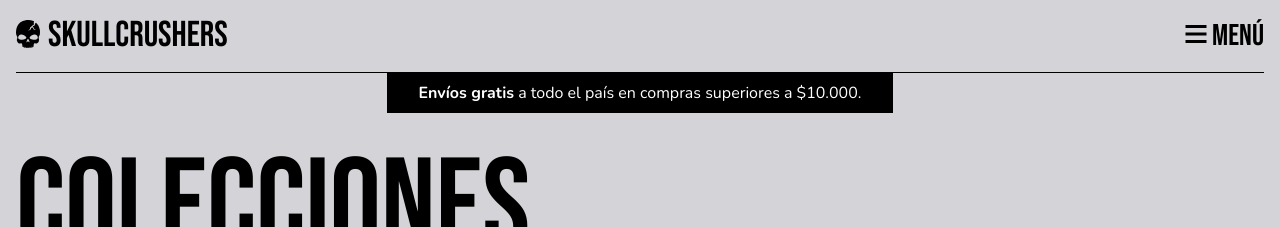
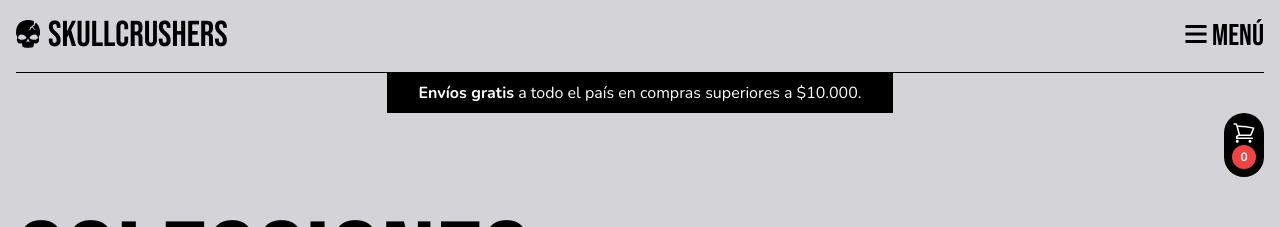
Before and after one commit to RdrBux/skullcrushers, a React (Create React App) app: page /tienda in a window 1280 px wide. Shown: the top 227 px of the page. Built offline with nearby package versions, Linux system fonts and the light colour scheme.

Commit message:
Add cart to store

```diff
--- /dev/null
+++ b/src/components/cart.js
@@ -0,0 +1,27 @@
+import React from 'react';
+
+const Cart = () => {
+  return (
+    <button className="sticky self-end top-6 bg-black p-2 rounded-full z-20">
+      <svg
+        xmlns="http://www.w3.org/2000/svg"
+        fill="none"
+        viewBox="0 0 24 24"
+        strokeWidth={1.5}
+        stroke="white"
+        className="w-6 h-6"
+      >
+        <path
+          strokeLinecap="round"
+          strokeLinejoin="round"
+          d="M2.25 3h1.386c.51 0 .955.343 1.087.835l.383 1.437M7.5 14.25a3 3 0 00-3 3h15.75m-12.75-3h11.218c1.121-2.3 2.1-4.684 2.924-7.138a60.114 60.114 0 00-16.536-1.84M7.5 14.25L5.106 5.272M6 20.25a.75.75 0 11-1.5 0 .75.75 0 011.5 0zm12.75 0a.75.75 0 11-1.5 0 .75.75 0 011.5 0z"
+        />
+      </svg>
+      <div className="text-white bg-red-500 text-xs font-bold rounded-full py-1">
+        0
+      </div>
+    </button>
+  );
+};
+
+export default Cart;
--- a/src/routes/tienda.js
+++ b/src/routes/tienda.js
@@ -2,6 +2,8 @@
 import Carousel from 'react-multi-carousel';
 import 'react-multi-carousel/lib/styles.css';
 import ClothingItem from '../components/clothingItem';
+import cart from '../assets/img/cart.svg';
+import Cart from '../components/cart';
 
 const Tienda = () => {
   const responsive = {
@@ -32,11 +34,12 @@
   };
 
   return (
-    <div className="font-nunito flex flex-col">
+    <div className="font-nunito flex flex-col relative">
       <div className="text-white bg-black w-fit py-2 px-8 self-center">
         <strong>Envíos gratis</strong> a todo el país en compras superiores a
         $10.000.
       </div>
+      <Cart />
       <div className="font-bebas text-7xl sm:text-9xl my-8">COLECCIONES</div>
       <div className="mb-16">
         <div className=" w-fit font-bebas self-start bg-black text-white px-8 pb-2 pt-3 text-3xl lg:text-4xl">
```
Also changed, not shown: src/assets/img/cart.svg.
